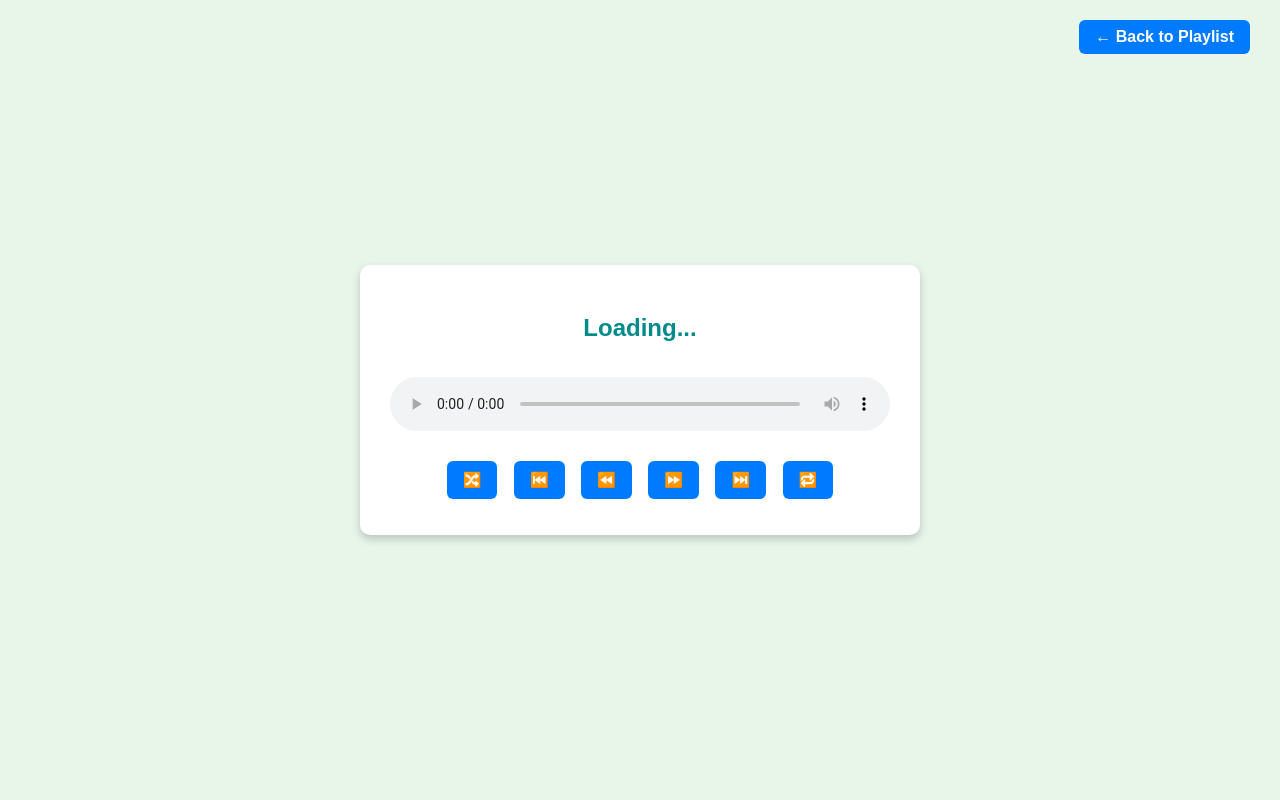
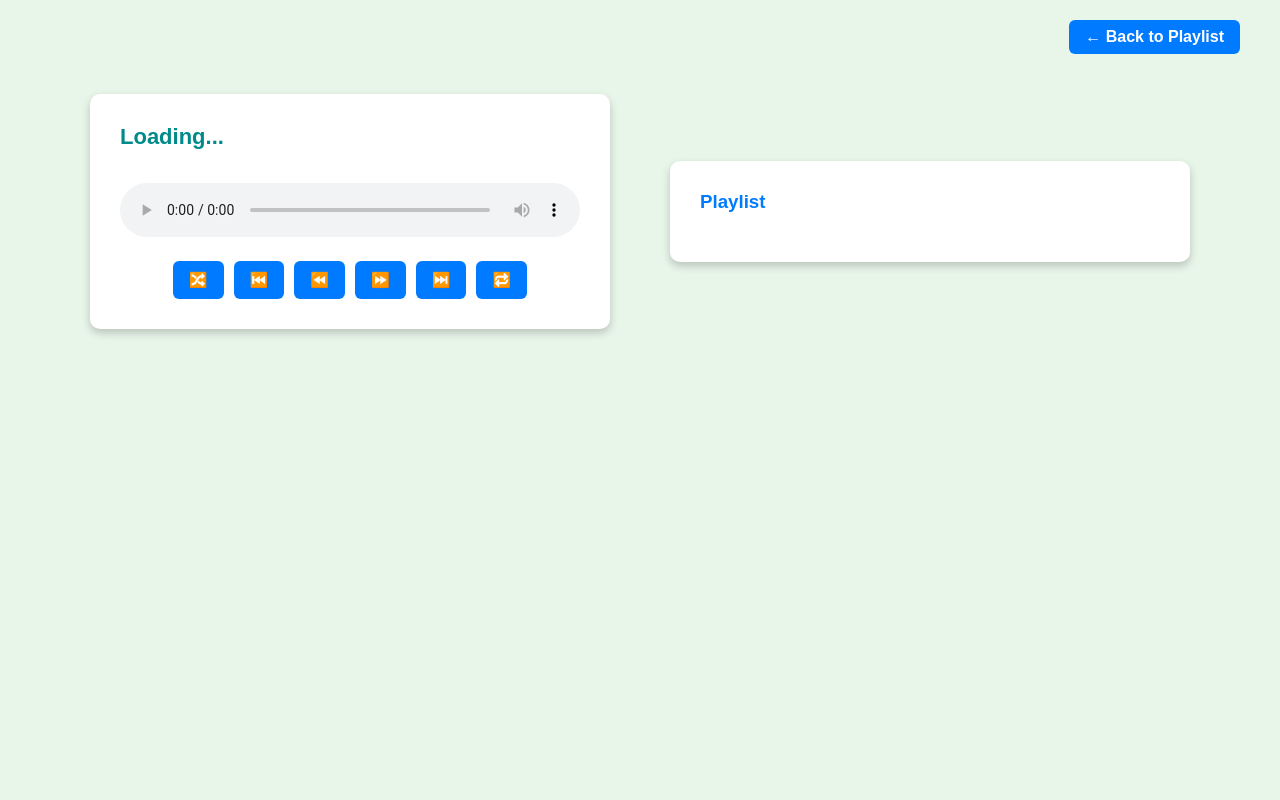
Before and after one commit to Shreyaa5/Mental_Therapy_through_Song_Mood_Classification, a Flask app: template templates/media_player.html in a window 1280 px wide. Run offline with Flask 3, Linux system fonts and the light colour scheme; the template is opened without the code that fills it, so the values that code supplies are empty; parts of the project's set-up code (start-up, migrations or seed data) failed here and were passed over; some libraries are stand-ins or nearby versions.

Commit message:
html changes

```diff
--- a/templates/media_player.html
+++ b/templates/media_player.html
@@ -1,5 +1,7 @@
+
+
+
 <!DOCTYPE html>
-<html>
 <html>
 <head>
     <title>Now Playing</title>
@@ -7,26 +9,53 @@
         body {
             font-family: 'Arial', sans-serif;
             background-color: #e8f5e9;
+            margin: 0;
+            padding: 0;
+            display: flex;
+            flex-direction: column;
+            align-items: center;
+        }
+
+        .back-btn {
+            align-self: flex-end;
+            margin: 20px 40px 0 0;
+            background-color: #007bff;
+            color: white;
+            padding: 8px 16px;
+            text-decoration: none;
+            font-weight: bold;
+            border-radius: 6px;
+            transition: background-color 0.3s ease;
+        }
+
+        .back-btn:hover {
+            background-color: #0056b3;
+        }
+
+        .main-content {
             display: flex;
             justify-content: center;
             align-items: center;
-            min-height: 100vh;
-            margin: 0;
+            gap: 60px;
+            margin: 40px 20px;
+            width: 90%;
+            max-width: 1100px;
         }
 
-        .container {
+        .player-container,
+        .playlist-container {
             background-color: #ffffff;
-            padding: 30px;
             border-radius: 10px;
             box-shadow: 0 4px 8px rgba(0, 0, 0, 0.2);
-            width: 90%;
-            max-width: 500px;
-            text-align: center;
+            padding: 30px;
+            width: 100%;
+            max-width: 500px; /* ✅ Equal width for both containers */
         }
 
         h2 {
             color: darkcyan;
-            margin-bottom: 20px;
+            margin-top: 0;
+            font-size: 22px;
         }
 
         audio {
@@ -36,6 +65,10 @@
 
         .controls {
             margin-top: 20px;
+            display: flex;
+            flex-wrap: wrap;
+            gap: 10px;
+            justify-content: center;
         }
 
         .controls button {
@@ -43,7 +76,6 @@
             color: white;
             border: none;
             padding: 10px 16px;
-            margin: 6px;
             border-radius: 6px;
             font-size: 15px;
             cursor: pointer;
@@ -54,45 +86,59 @@
             background-color: #0056b3;
         }
 
-        @media (max-width: 480px) {
-            .container {
-                padding: 20px;
+        .playlist-container h3 {
+            margin-top: 0;
+            color: #007bff;
         }
 
-            h2 {
-                font-size: 20px;
+        ul#playlistDisplay {
+            list-style: none;
+            padding: 0;
+            margin: 0;
+            max-height: 400px;
+            overflow-y: auto;
         }
 
-            .controls button {
-                padding: 8px 12px;
-                font-size: 13px;
+        ul#playlistDisplay li {
+            padding: 12px 16px;
+            margin-bottom: 12px;
+            background-color: #f1f1f1;
+            border-radius: 6px;
+            cursor: pointer;
+            transition: background-color 0.3s ease;
+            font-size: 22px;
+            color: #222;
+        }
+
+        ul#playlistDisplay li.active {
+            background-color: #cce5ff;
+            font-weight: bold;
+            border-left: 4px solid #007bff;
+        }
+
+        ul#playlistDisplay li:hover {
+            background-color: #d9edf7;
+        }
+
+        @media (max-width: 768px) {
+            .main-content {
+                flex-direction: column;
+                align-items: center;
+                gap: 30px;
+            }
+
+            .player-container, .playlist-container {
+                max-width: 100%;
             }
         }
-
-        .back-btn {
-                position: absolute;
-                top: 20px;
-                right: 30px;
-                background-color: #007bff;
-                color: white;
-                padding: 8px 16px;
-                text-decoration: none;
-                font-weight: bold;
-                border-radius: 6px;
-                z-index: 999;
-                transition: background-color 0.3s ease;
-            }
-        .back-btn:hover {
-            background-color: #0056b3;
-        }
-
-
     </style>
 </head>
 <body>
     <a href="{{ return_url }}" class="back-btn">← Back to Playlist</a>
 
-<div class="container">
+    <div class="main-content">
+        <!-- Player Container -->
+        <div class="player-container">
             <h2 id="songTitle">Loading...</h2>
             <audio id="audioPlayer" controls autoplay></audio>
 
@@ -106,37 +152,32 @@
             </div>
         </div>
 
+        <!-- Playlist Sidebar -->
+        <div class="playlist-container">
+            <h3>Playlist</h3>
+            <ul id="playlistDisplay"></ul>
+        </div>
+    </div>
+
     <script>
         const playlist = {{ audio_files|tojson }};
         let currentIndex = {{ index }};
         const player = document.getElementById("audioPlayer");
         const title = document.getElementById("songTitle");
+        const playlistDisplay = document.getElementById("playlistDisplay");
 
         let shuffle = false;
         let repeat = false;
 
-
-
-    function getDriveStreamUrl(viewUrl) {
-    const match = viewUrl.match(/\/file\/d\/([^/]+)\//);
-    if (!match) return viewUrl;
-    return `https://docs.google.com/uc?export=download&id=${match[1]}`;
-}
-
         function loadSong() {
             const song = playlist[currentIndex];
             title.textContent = song.name;
-
-    console.log("Now playing:", song.url);
-
             player.src = song.url;
             player.play().catch(err => {
                 console.warn("Playback failed or blocked:", err);
             });
+            highlightCurrent();
         }
-
-
-
 
         function seek(seconds) {
             player.currentTime += seconds;
@@ -162,7 +203,6 @@ function loadSong() {
             loadSong();
         }
 
-
         function toggleShuffle() {
             shuffle = !shuffle;
             alert("Shuffle " + (shuffle ? "enabled" : "disabled"));
@@ -175,15 +215,39 @@ function loadSong() {
 
         player.addEventListener('ended', () => {
             if (repeat) {
-            loadSong(); // replay current
+                loadSong();
             } else {
                 nextSong();
             }
         });
 
-    window.onload = loadSong;
+        function highlightCurrent() {
+            const items = playlistDisplay.querySelectorAll("li");
+            items.forEach((li, idx) => {
+                li.classList.toggle("active", idx === currentIndex);
+            });
+        }
 
+        function renderPlaylist() {
+            playlistDisplay.innerHTML = "";
+            playlist.forEach((song, idx) => {
+                const li = document.createElement("li");
+                li.textContent = song.name;
+                if (idx === currentIndex) {
+                    li.classList.add("active");
+                }
+                li.addEventListener("click", () => {
+                    currentIndex = idx;
+                    loadSong();
+                });
+                playlistDisplay.appendChild(li);
+            });
+        }
+
+        window.onload = () => {
+            renderPlaylist();
+            loadSong();
+        };
     </script>
-
 </body>
 </html>
--- a/templates/view_playlist.html
+++ b/templates/view_playlist.html
@@ -82,7 +82,9 @@
         <ul>
             {% for song in playlist.songs %}
                 <li>
-                    <a href="{{ song.url }}" target="_blank" class="song-link">{{ song.name }}</a>
+                    <a href="{{ url_for('media_player', index=loop.index0) }}?return_url={{ request.path }}" class="song-link">
+                        {{ song.name }}
+                    </a>
                 </li>
             {% endfor %}
         </ul>
```
Lines whose indentation alone changed are shown as unchanged.
